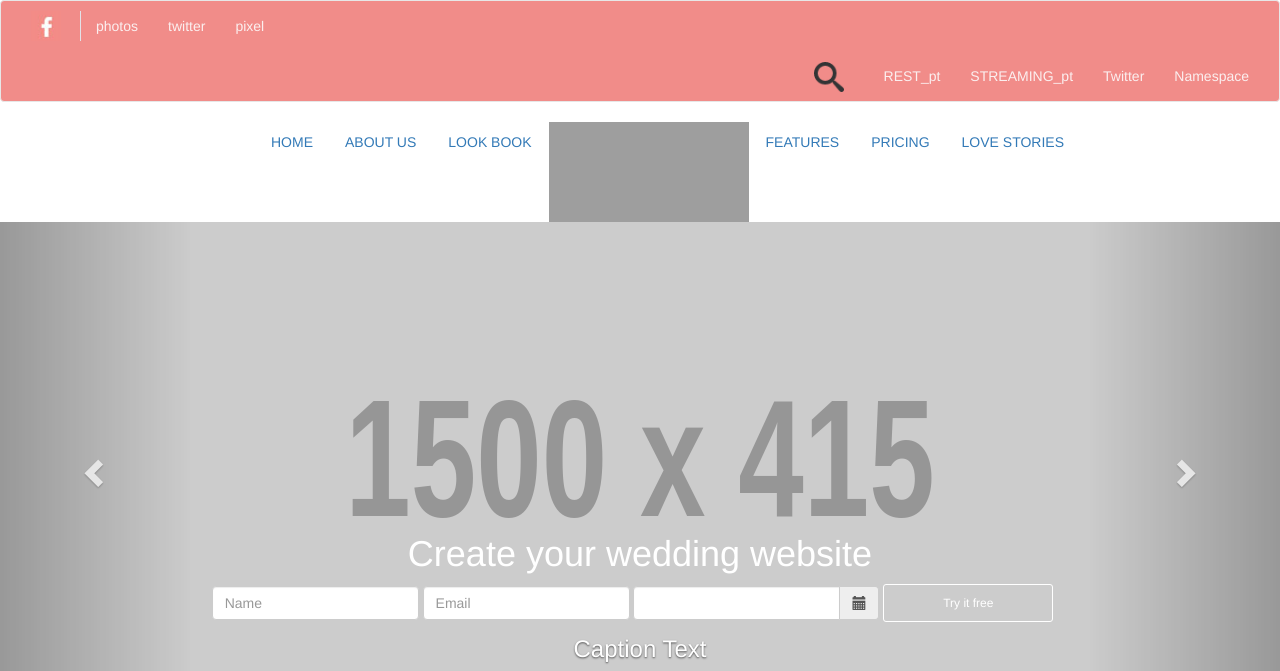
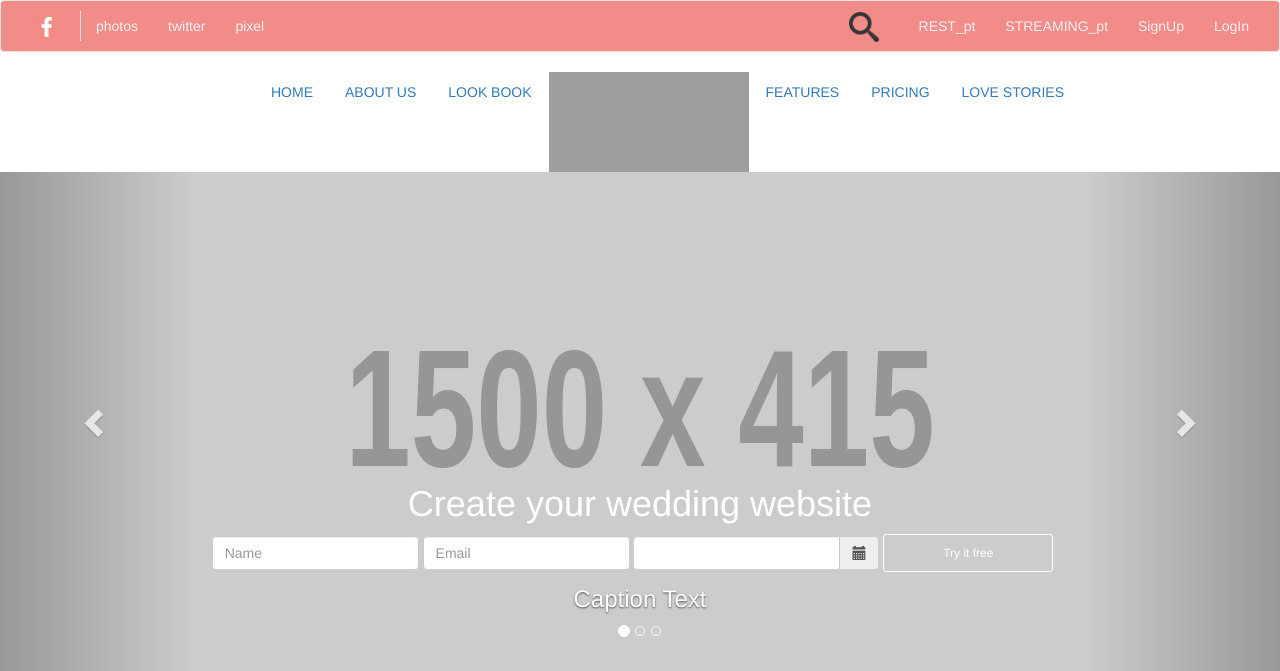
Before and after one commit to ljx213101212/Team_FT01_SP, a PHP site: page / in a window 1280 px wide. Shown: the top 671 px of the page. Run offline with PHP 8.4, Linux system fonts and the light colour scheme; grey boxes labelled with a size stand in for pictures from a placeholder-image service; some libraries are stand-ins or nearby versions; grey boxes are pictures that could not be loaded.

Commit message:
Comming back

```diff
--- a/public/index.html
+++ b/public/index.html
@@ -87,8 +87,8 @@
                 </li>
                 <li id="prototype_2"><a href="twitter_pt2_STREAMING.php" onMouseOver=mOver(1) onMouseOut=mOut()>STREAMING_pt</a>
                 </li>
-                <li id="sign_in"><a href="#" onMouseOver=mOver(1) onMouseOut=mOut()>Twitter</a></li>
-                <li id="login_in"><a href="#" onMouseOver=mOver(2) onMouseOut=mOut()>Namespace</a></li>
+                <li id="sign_in"><a href="#" onMouseOver=mOver(1) onMouseOut=mOut()>SignUp</a></li>
+                <li id="login_in"><a href="#" onMouseOver=mOver(2) onMouseOut=mOut()>LogIn</a></li>
                 </li>
                 <li>
 
--- a/public/twitter_json_REST.php
+++ b/public/twitter_json_REST.php
@@ -13,7 +13,7 @@ $content = $connection->get("account/verify_credentials");
 
 $hash_text;
 $statuses;
-$length_of_tweets = 5;
+$length_of_tweets = 20;
 $result = array();
 
 
@@ -23,7 +23,7 @@ $result = array();
 if (isset ($_GET['hash_text'])){
     $hash_text = $_GET['hash_text'];
     $hash_result = build_multiple_hashtag_search($hash_text);
-    $statuses = $connection->get("search/tweets", array("q" => $hash_result,"until"=>"2015-10-21"));
+    $statuses = $connection->get("search/tweets", array("q" => $hash_result,"until"=>"2015-10-29"));
     $response["success"] = $hash_text;
     build_up_result_array($statuses);
     echo send_array();
```
Also changed, not shown: public/register.php (added, +9 -0 lines).
